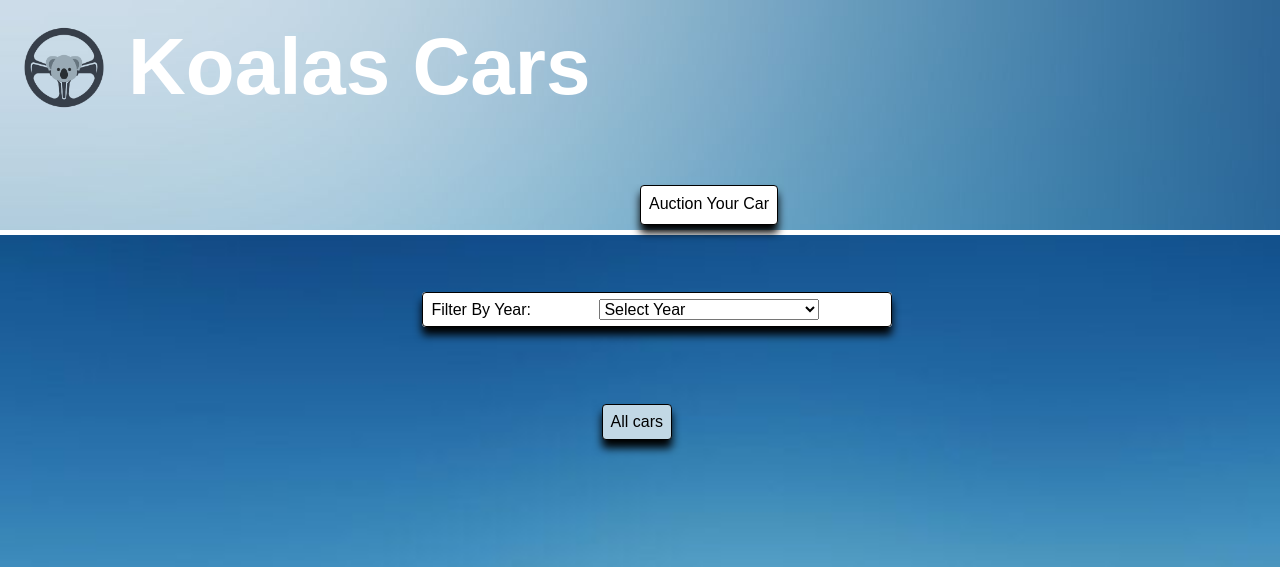
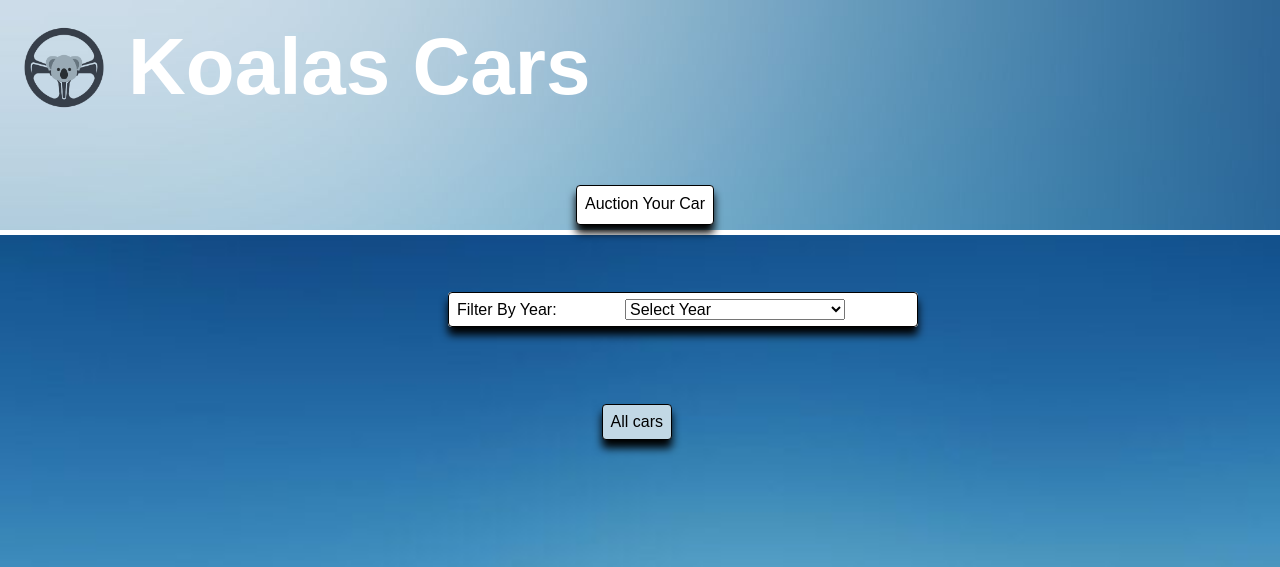
Before and after one commit to iO-Academy/2021-may-koalaCars, a PHP site: page / in a window 1280 px wide. Shown: the top 567 px of the page. Run offline with PHP 8.4, Linux system fonts and the light colour scheme; data that the repository does not hold is empty; some libraries are stand-ins or nearby versions; some web fonts are replaced.

Commit message:
css update

```diff
--- a/css/styles.css
+++ b/css/styles.css
@@ -269,7 +269,7 @@ main {
     border-radius: 4px;
     border: 1px solid black;
     box-shadow: 0 8px 8px  #000000;
-    margin-left: 33%;
+    margin-left: 35vw;
 }
 
 .filter-btn-submit {
@@ -332,7 +332,7 @@ input, select, .submit_button {
 
 .make-btn.register {
     height: 40px;
-    margin-left: 50%;
+    margin-left: 45vw;
     margin-top: 50px;
 }
 
```
